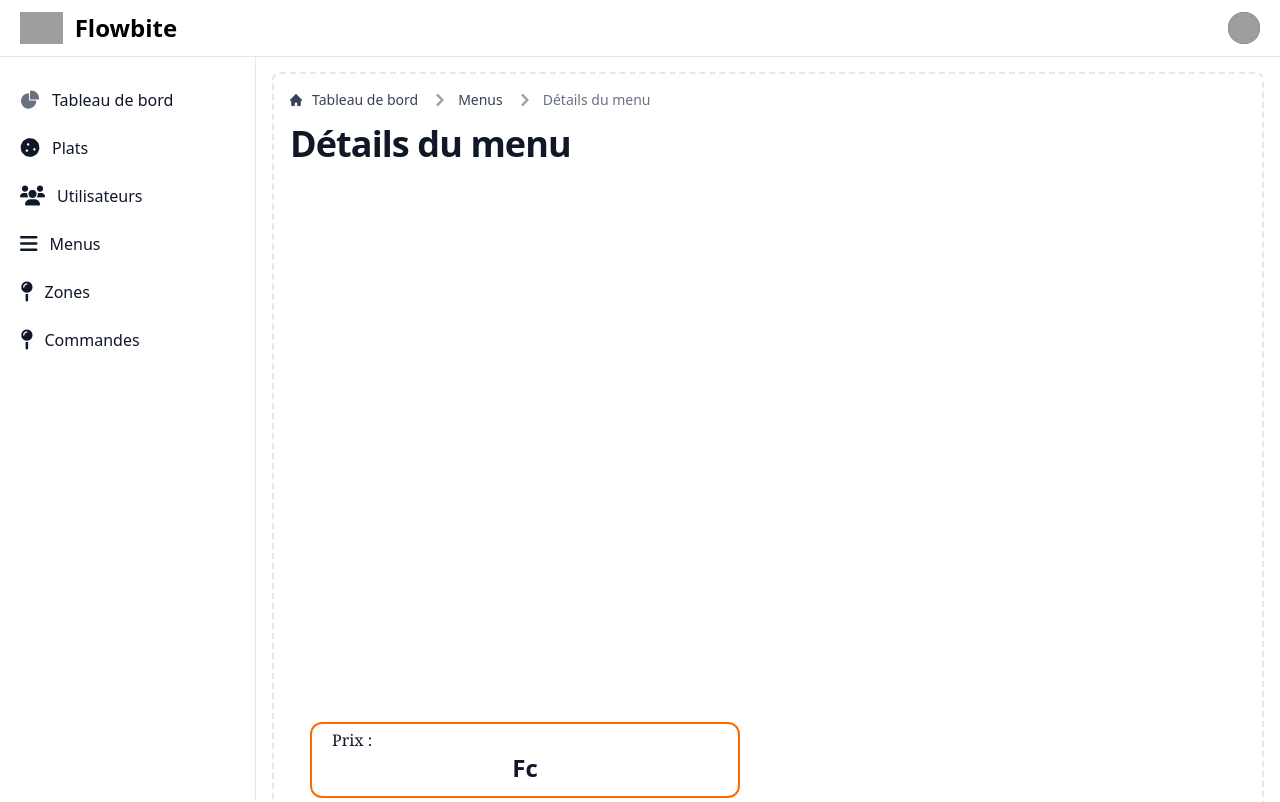
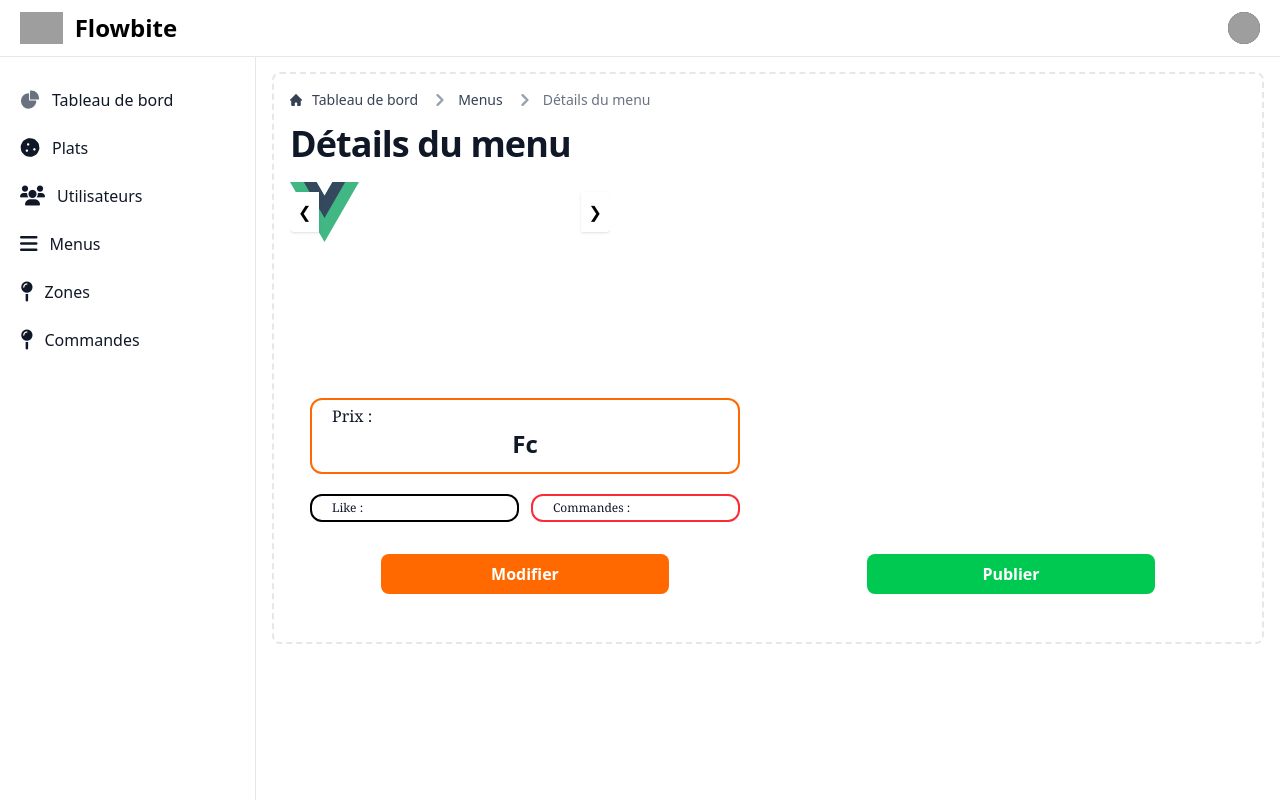
Before and after one commit to mbayi-foster/vue-jenos-food, a Vue app: page /menus/1 in a window 1280 px wide. Shown: the top 802 px of the page. Built offline with nearby package versions, Linux system fonts and the light colour scheme; sample sign-in values are in the browser's storage; grey boxes are pictures that could not be loaded.

Commit message:
modification page menu

```diff
--- a/src/views/admin/details/Menu.vue
+++ b/src/views/admin/details/Menu.vue
@@ -3,70 +3,27 @@
         <BreadCumb hote="Menus" lien="/menus" page="Détails du menu" />
     </div>
 
-    <div id="animation-carousel" class="relative w-full" data-carousel="static">
-                    <!-- Carousel wrapper -->
-                    <div class="relative h-56 overflow-hidden rounded-lg md:h-96">
-                        <!-- Item 1 -->
-                        <div class="hidden duration-200 ease-linear" data-carousel-item>
-                            <img class="lg:h-96 w-full rounded-lg" src="@/assets/img/jp.jpg" alt="">
-                           <!--  <img src="@/assets/img/jp.jpg"
-                                class="absolute block w-full -translate-x-1/2 -translate-y-1/2 top-1/2 left-1/2"
-                                alt="..."> -->
+
+
+
+    <div class="carousel relative w-xs">
+        <div class="carousel-inner flex transition-transform duration-500"
+            :style="{ transform: `translateX(-${currentIndex * 100}%)` }">
+            <div class="carousel-item min-w-full">
+                <img src="@/assets/logo.svg" alt="Image 1" class="w-auto h-15">
             </div>
-                        <!-- Item 2 -->
-                        <div class="hidden duration-200 ease-linear" data-carousel-item>
-                            <img src="@/assets/img/jp.jpg"
-                                class="absolute block w-full -translate-x-1/2 -translate-y-1/2 top-1/2 left-1/2"
-                                alt="...">
+            <div class="carousel-item min-w-full">
+                <img src="@/assets/logo.svg" alt="Image 2" class="w-auto h-15">
             </div>
-                        <!-- Item 3 -->
-                        <div class="hidden duration-200 ease-linear" data-carousel-item="active">
-                            <img src="@/assets/img/jp.jpg"
-                                class="absolute block w-full -translate-x-1/2 -translate-y-1/2 top-1/2 left-1/2"
-                                alt="...">
-                        </div>
-                        <!-- Item 4 -->
-                        <div class="hidden duration-200 ease-linear" data-carousel-item>
-                            <img src="@/assets/img/jp.jpg"
-                                class="absolute block w-full -translate-x-1/2 -translate-y-1/2 top-1/2 left-1/2"
-                                alt="...">
-                        </div>
-                        <!-- Item 5 -->
-                        <div class="hidden duration-200 ease-linear" data-carousel-item>
-                            <img src="@/assets/img/jp.jpg"
-                                class="absolute block w-full -translate-x-1/2 -translate-y-1/2 top-1/2 left-1/2"
-                                alt="...">
+            <div class="carousel-item min-w-full">
+                <img src="@/assets/logo.svg" alt="Image 3" class="w-auto h-15">
             </div>
         </div>
-                    <!-- Slider controls -->
-                    <button type="button"
-                        class="absolute top-0 start-0 z-30 flex items-center justify-center h-full px-4 cursor-pointer group focus:outline-none"
-                        data-carousel-prev>
-                        <span
-                            class="inline-flex items-center justify-center w-10 h-10 rounded-full bg-white/30 dark:bg-gray-800/30 group-hover:bg-white/50 dark:group-hover:bg-gray-800/60 group-focus:ring-4 group-focus:ring-white dark:group-focus:ring-gray-800/70 group-focus:outline-none">
-                            <svg class="w-4 h-4 text-white dark:text-gray-800 rtl:rotate-180" aria-hidden="true"
-                                xmlns="http://www.w3.org/2000/svg" fill="none" viewBox="0 0 6 10">
-                                <path stroke="currentColor" stroke-linecap="round" stroke-linejoin="round"
-                                    stroke-width="2" d="M5 1 1 5l4 4" />
-                            </svg>
-                            <span class="sr-only">Previous</span>
-                        </span>
-                    </button>
-                    <button type="button"
-                        class="absolute top-0 end-0 z-30 flex items-center justify-center h-full px-4 cursor-pointer group focus:outline-none"
-                        data-carousel-next>
-                        <span
-                            class="inline-flex items-center justify-center w-10 h-10 rounded-full bg-white/30 dark:bg-gray-800/30 group-hover:bg-white/50 dark:group-hover:bg-gray-800/60 group-focus:ring-4 group-focus:ring-white dark:group-focus:ring-gray-800/70 group-focus:outline-none">
-                            <svg class="w-4 h-4 text-white dark:text-gray-800 rtl:rotate-180" aria-hidden="true"
-                                xmlns="http://www.w3.org/2000/svg" fill="none" viewBox="0 0 6 10">
-                                <path stroke="currentColor" stroke-linecap="round" stroke-linejoin="round"
-                                    stroke-width="2" d="m1 9 4-4-4-4" />
-                            </svg>
-                            <span class="sr-only">Next</span>
-                        </span>
-                    </button>
+        <button @click="prevSlide"
+            class="absolute top-1/2 left-0 transform -translate-y-1/2 bg-white text-black p-2 rounded-l shadow">❮</button>
+        <button @click="nextSlide"
+            class="absolute top-1/2 right-0 transform -translate-y-1/2 bg-white text-black p-2 rounded-r shadow">❯</button>
     </div>
-
             <div v-if="!loading && !erreur">
             <!-- corps -->
             <div class="w-full grid lg:grid-cols-2 gap-4">
@@ -134,4 +91,32 @@ import api from "@/api/api"
 const loading = ref(false)
 const erreur = ref(false)
 const menu = ref({})
+
+
+const currentIndex = ref(0);
+const totalSlides = 3; // Nombre total d'images
+
+const nextSlide = () => {
+    currentIndex.value = (currentIndex.value + 1) % totalSlides;
+};
+
+const prevSlide = () => {
+    currentIndex.value = (currentIndex.value - 1 + totalSlides) % totalSlides;
+};
 </script>
+
+<style>
+.carousel {
+    position: relative;
+    overflow: hidden;
+}
+
+.carousel-inner {
+    display: flex;
+    transition: transform 0.5s ease-in-out;
+}
+
+.carousel-item {
+    min-width: 100%;
+}
+</style>
```
Lines whose indentation alone changed are shown as unchanged.
